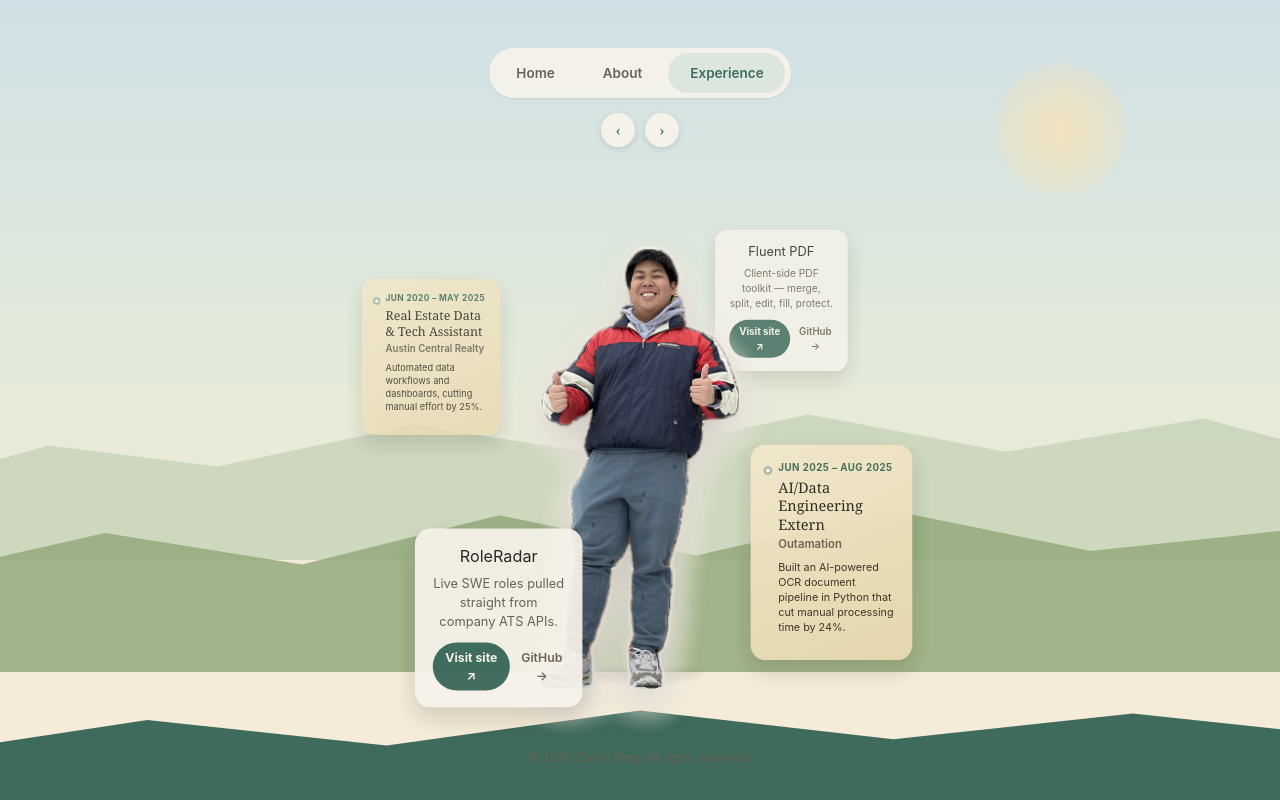
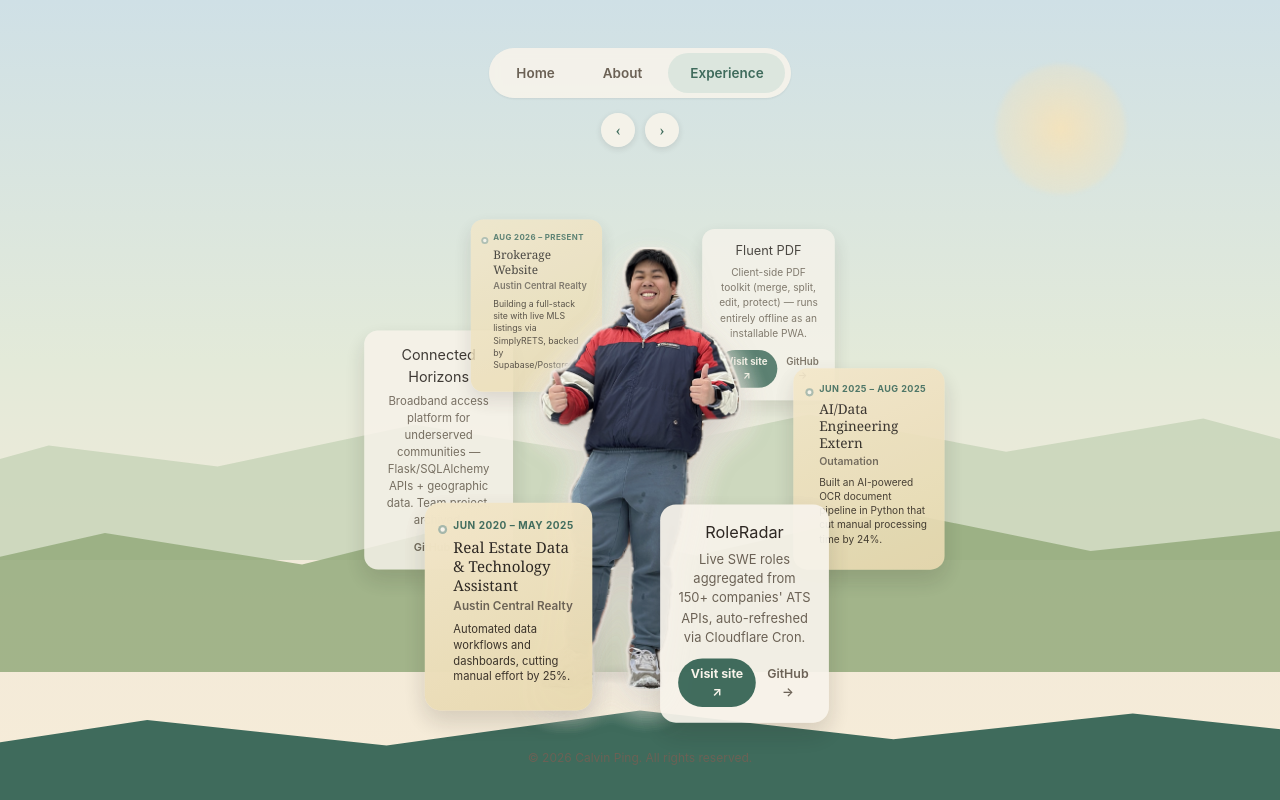
Before and after one commit to CalvinPing/portfolio, a Next.js app: page / in a window 1280 px wide. Both pictures are taken after a click on the button "Experience". Built offline with nearby package versions, Linux system fonts and the light colour scheme.

Commit message:
Sync Experience/Projects with resume; add Connected Horizons and Brokerage Website cards

```diff
--- a/app/components/flow/FlowSite.tsx
+++ b/app/components/flow/FlowSite.tsx
@@ -355,7 +355,7 @@ export function FlowSite() {
                 <div className="orbit-card">
                   <div className="orbit-card-inner">
                     <h3>Fluent PDF</h3>
-                    <p>Client-side PDF toolkit — merge, split, edit, fill, protect.</p>
+                    <p>Client-side PDF toolkit (merge, split, edit, protect) — runs entirely offline as an installable PWA.</p>
                     <div className="orbit-card-actions">
                       <a className="btn-solid" href="https://fluent-pdf.vercel.app/" target="_blank" rel="noopener noreferrer">
                         Visit site ↗
@@ -372,7 +372,7 @@ export function FlowSite() {
                   </div>
                 </div>
               </div>
-              <div className="orbit-item" style={{ "--angle-offset": "90deg" } as React.CSSProperties}>
+              <div className="orbit-item" style={{ "--angle-offset": "60deg" } as React.CSSProperties}>
                 <div className="orbit-card">
                   <div className="orbit-card-inner exp-orbit-card">
                     <p className="exp-dates">Jun 2025 – Aug 2025</p>
@@ -384,11 +384,11 @@ export function FlowSite() {
                   </div>
                 </div>
               </div>
-              <div className="orbit-item" style={{ "--angle-offset": "180deg" } as React.CSSProperties}>
+              <div className="orbit-item" style={{ "--angle-offset": "120deg" } as React.CSSProperties}>
                 <div className="orbit-card">
                   <div className="orbit-card-inner">
                     <h3>RoleRadar</h3>
-                    <p>Live SWE roles pulled straight from company ATS APIs.</p>
+                    <p>Live SWE roles aggregated from 150+ companies&apos; ATS APIs, auto-refreshed via Cloudflare Cron.</p>
                     <div className="orbit-card-actions">
                       <a className="btn-solid" href="https://roleradar.pages.dev/" target="_blank" rel="noopener noreferrer">
                         Visit site ↗
@@ -405,14 +405,44 @@ export function FlowSite() {
                   </div>
                 </div>
               </div>
-              <div className="orbit-item" style={{ "--angle-offset": "270deg" } as React.CSSProperties}>
+              <div className="orbit-item" style={{ "--angle-offset": "180deg" } as React.CSSProperties}>
                 <div className="orbit-card">
                   <div className="orbit-card-inner exp-orbit-card">
                     <p className="exp-dates">Jun 2020 – May 2025</p>
-                    <h3>Real Estate Data &amp; Tech Assistant</h3>
+                    <h3>Real Estate Data &amp; Technology Assistant</h3>
                     <p className="exp-company">Austin Central Realty</p>
                     <p className="exp-desc">
                       Automated data workflows and dashboards, cutting manual effort by 25%.
+                    </p>
+                  </div>
+                </div>
+              </div>
+              <div className="orbit-item" style={{ "--angle-offset": "240deg" } as React.CSSProperties}>
+                <div className="orbit-card">
+                  <div className="orbit-card-inner">
+                    <h3>Connected Horizons</h3>
+                    <p>Broadband access platform for underserved communities — Flask/SQLAlchemy APIs + geographic data. Team project, archived.</p>
+                    <div className="orbit-card-actions">
+                      <a
+                        className="btn-text"
+                        href="https://github.com/CalvinPing/ConnectedHorizons"
+                        target="_blank"
+                        rel="noopener noreferrer"
+                      >
+                        GitHub →
+                      </a>
+                    </div>
+                  </div>
+                </div>
+              </div>
+              <div className="orbit-item" style={{ "--angle-offset": "300deg" } as React.CSSProperties}>
+                <div className="orbit-card">
+                  <div className="orbit-card-inner exp-orbit-card">
+                    <p className="exp-dates">Aug 2026 – Present</p>
+                    <h3>Brokerage Website</h3>
+                    <p className="exp-company">Austin Central Realty</p>
+                    <p className="exp-desc">
+                      Building a full-stack site with live MLS listings via SimplyRETS, backed by Supabase/PostgreSQL.
                     </p>
                   </div>
                 </div>
```
